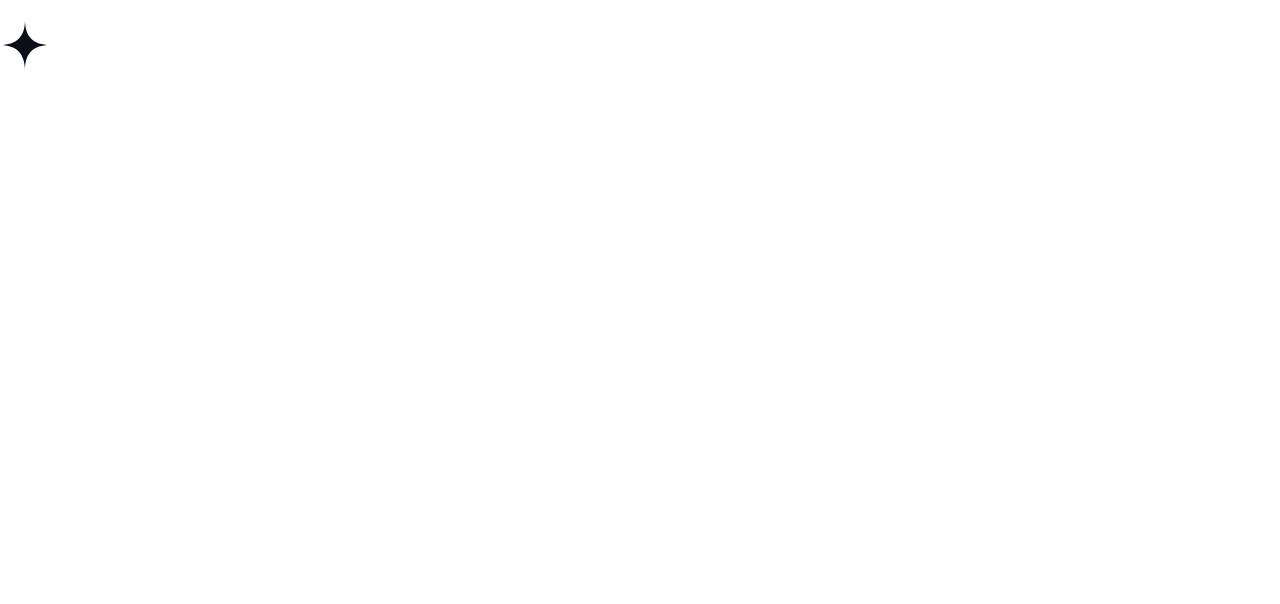
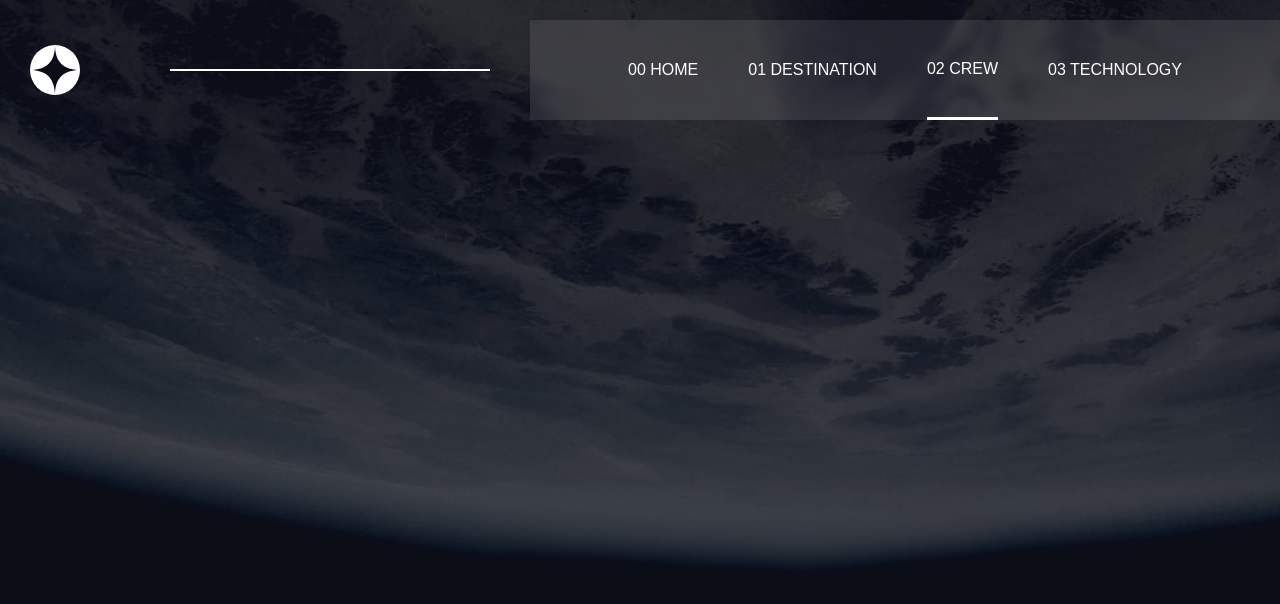
Before and after one commit to Chozen-Wealth/react-space-router, a React (Vite) app: page /crew in a window 1280 px wide. Shown: the top 604 px of the page. Built offline with nearby package versions, Linux system fonts and the light colour scheme.

Commit message:
nav fini

```diff
--- a/src/App.jsx
+++ b/src/App.jsx
@@ -7,13 +7,14 @@ import Crew from './pages/Crew/Crew'
 import Technology from './pages/Technology/Technology'
 
 function App() {
+  const [active, setActive] = useState("home")
   return (
     <>
       <Routes>
-        <Route path='/' element={<Home/>} />
-        <Route path='/destination' element={<Destination/>} />
-        <Route path='/crew' element={<Crew/>} />
-        <Route path='/technology' element={<Technology/>} />
+        <Route path='/' element={<Home active={active} setActive={setActive} />} />
+        <Route path='/destination' element={<Destination active={active} setActive={setActive} />} />
+        <Route path='/crew' element={<Crew active={active} setActive={setActive} />} />
+        <Route path='/technology' element={<Technology active={active} setActive={setActive} />} />
       </Routes>
     </>
   )
--- a/src/component/Nav/Nav.css
+++ b/src/component/Nav/Nav.css
@@ -3,8 +3,40 @@ nav {
     top: 20px;
     left: 0px;
     width: 100%;
-    height: 50px;
+    height: 100px;
+    display: flex;
+    align-items: center;
+    justify-content: space-between;
+    gap: 40px;
+    padding-left: 30px;
 }
 nav img {
     width: 50px;
 }
+.navLigne {
+    border: 1px solid white;
+    flex-grow: 1;
+    margin-left: 50px;
+}
+.navMenu {
+    width: 60%;
+    background-color: rgba(255, 255, 255, 0.1);
+    list-style: none;
+    display: flex;
+    align-items: center;
+    justify-content: center;
+    gap: 50px;
+    height: 100%;
+    backdrop-filter: blur(4px);
+}
+.link {
+    text-decoration: none;
+    color: white;
+    height: 100%;
+    display: flex;
+    justify-content: center;
+    align-items: center;
+}
+.link.active {
+    border-bottom: 3px solid white;
+}
--- a/src/component/Nav/Nav.jsx
+++ b/src/component/Nav/Nav.jsx
@@ -1,12 +1,20 @@
 import "./Nav.css"
 import logo from "../../../public/assets/shared/logo.svg"
+import { Link } from "react-router-dom"
+import { act, useState } from "react"
 
-export default function Nav() {
+export default function Nav({active, setActive}) {
+
   return (
     <nav>
         <img src={logo} alt="" />
         <div className="navLigne"></div>
-        <div className="navMenu"></div>
+        <ul className="navMenu">
+            <Link to="/" className={`link ${active === "home" ? "active" : ""}`}><li>00 HOME</li></Link>
+            <Link to="/destination" className={`link ${active === "destination" ? "active" : ""}`}><li>01 DESTINATION</li></Link>
+            <Link to="/crew" className={`link ${active === "crew" ? "active" : ""}`}><li>02 CREW</li></Link>
+            <Link to="/technology" className={`link ${active === "technology" ? "active" : ""}`}><li>03 TECHNOLOGY</li></Link>
+        </ul>
     </nav>
   )
 }
--- a/src/index.css
+++ b/src/index.css
@@ -2,4 +2,5 @@
     margin: 0;
     padding: 0;
     box-sizing: border-box;
+    font-family: "Barlow Condensed", sans-serif;
 }
--- a/src/pages/Crew/Crew.css
+++ b/src/pages/Crew/Crew.css
@@ -0,0 +1,6 @@
+.Crew {
+    background-image: url(../../../public/assets/crew/background-crew-desktop.jpg);
+    height: 100vh;
+    width: 100vw;
+    background-size: cover;
+}
--- a/src/pages/Crew/Crew.jsx
+++ b/src/pages/Crew/Crew.jsx
@@ -1,10 +1,16 @@
+import { useEffect } from "react"
 import Nav from "../../component/Nav/Nav"
 import "./Crew.css"
 
-export default function Crew() {
+export default function Crew({active, setActive}) {
+
+  useEffect(()=>{
+      setActive("crew")
+    }, [])
+
   return (
-    <>
-      <Nav/>
-    </>
+    <div className="Crew">
+      <Nav active={active} setActive={setActive} />
+    </div>
   )
 }
--- a/src/pages/Destination/Destination.css
+++ b/src/pages/Destination/Destination.css
@@ -0,0 +1,6 @@
+.Destination {
+    background-image: url(../../../public/assets/destination/background-destination-desktop.jpg);
+    height: 100vh;
+    width: 100vw;
+    background-size: cover;
+}
--- a/src/pages/Destination/Destination.jsx
+++ b/src/pages/Destination/Destination.jsx
@@ -1,10 +1,16 @@
+import { useEffect } from "react"
 import Nav from "../../component/Nav/Nav"
 import "./Destination.css"
 
-export default function Destination() {
+export default function Destination({active, setActive}) {
+
+  useEffect(()=>{
+      setActive("destination")
+    }, [])
+
   return (
-    <>
-      <Nav/>
-    </>
+    <div className="Destination">
+      <Nav active={active} setActive={setActive} />
+    </div>
   )
 }
--- a/src/pages/Home/Home.css
+++ b/src/pages/Home/Home.css
@@ -3,4 +3,5 @@
     height: 100vh;
     width: 100vw;
     background-size: cover;
+    padding-top: 120px;
 }
--- a/src/pages/Home/Home.jsx
+++ b/src/pages/Home/Home.jsx
@@ -1,10 +1,16 @@
+import { useEffect } from "react"
 import Nav from "../../component/Nav/Nav"
 import "./Home.css"
 
-export default function Home() {
+export default function Home({active, setActive}) {
+
+  useEffect(()=>{
+    setActive("home")
+  }, [])
+
   return (
     <div className="Home">
-      <Nav/>
+      <Nav active={active} setActive={setActive} />
         <div className="homeGauche">
             <h3>SO, YOU WANT TO TRAVEL TO</h3>
             <h1>SPACE</h1>
--- a/src/pages/Technology/Technology.css
+++ b/src/pages/Technology/Technology.css
@@ -0,0 +1,6 @@
+.Technology {
+    background-image: url(../../../public/assets/technology/background-technology-desktop.jpg);
+    height: 100vh;
+    width: 100vw;
+    background-size: cover;
+}
--- a/src/pages/Technology/Technology.jsx
+++ b/src/pages/Technology/Technology.jsx
@@ -1,10 +1,16 @@
+import { useEffect } from "react"
 import Nav from "../../component/Nav/Nav"
 import "./Technology.css"
 
-export default function Technology() {
+export default function Technology({active, setActive}) {
+
+  useEffect(()=>{
+      setActive("technology")
+    }, [])
+
   return (
-    <>
-      <Nav/>
-    </>
+    <div className="Technology">
+      <Nav active={active} setActive={setActive} />
+    </div>
   )
 }
```
